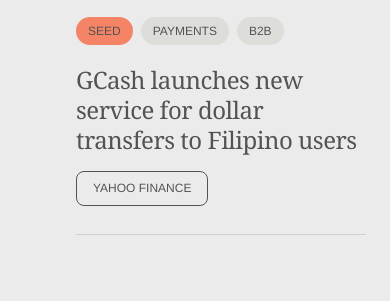
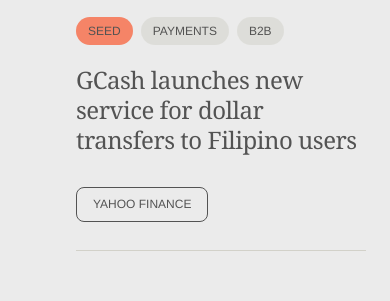
Before and after one commit to jamesmoriartyjr12/summer-in-bloom, a Next.js app: page / in a window 390 px wide. Shown: the part 11281-11582 px from the top of the page. Built offline with nearby package versions, Linux system fonts and the light colour scheme; a web font is replaced by a local one.

Commit message:
Stack publication button under headline on smaller breakpoints
Keep headline and publication pill in a column with 32px gap below
xl; switch to side-by-side layout only at 1280px+ when the content
column has room.

Co-authored-by: jamesmoriartyjr12 <jamesmoriartyjr12@users.noreply.github.com>

```diff
--- a/components/sections/portfolio/PortfolioCompanyRow.tsx
+++ b/components/sections/portfolio/PortfolioCompanyRow.tsx
@@ -155,7 +155,7 @@ export function PortfolioCompanyRow({
           </motion.div>
         ) : (
           <motion.div
-            className="flex flex-col desktop:flex-row desktop:items-end gap-[16px] desktop:gap-[24px] pb-[28px] border-b border-beige"
+            className="flex flex-col gap-[32px] xl:flex-row xl:items-end xl:gap-[24px] pb-[28px] border-b border-beige"
             variants={revealVariants}
             initial={reduceMotion ? false : "hidden"}
             animate={shouldReveal ? "visible" : "hidden"}
@@ -177,7 +177,7 @@ export function PortfolioCompanyRow({
               href={article.url}
               target="_blank"
               rel="noopener noreferrer"
-              className="group border border-black hover:bg-black transition-colors motion-reduce:transition-none focus-visible:outline-none focus-visible:ring-2 focus-visible:ring-black focus-visible:ring-offset-2 focus-visible:ring-offset-chalk self-start desktop:self-auto shrink-0 flex items-center px-[16px] py-[8px] rounded-lg"
+              className="group border border-black hover:bg-black transition-colors motion-reduce:transition-none focus-visible:outline-none focus-visible:ring-2 focus-visible:ring-black focus-visible:ring-offset-2 focus-visible:ring-offset-chalk self-start xl:self-auto shrink-0 flex items-center px-[16px] py-[8px] rounded-lg"
             >
               <span className="text-[12px] font-medium leading-[1.35] uppercase text-black group-hover:text-chalk transition-colors motion-reduce:transition-none">
                 {article.publication}
```
